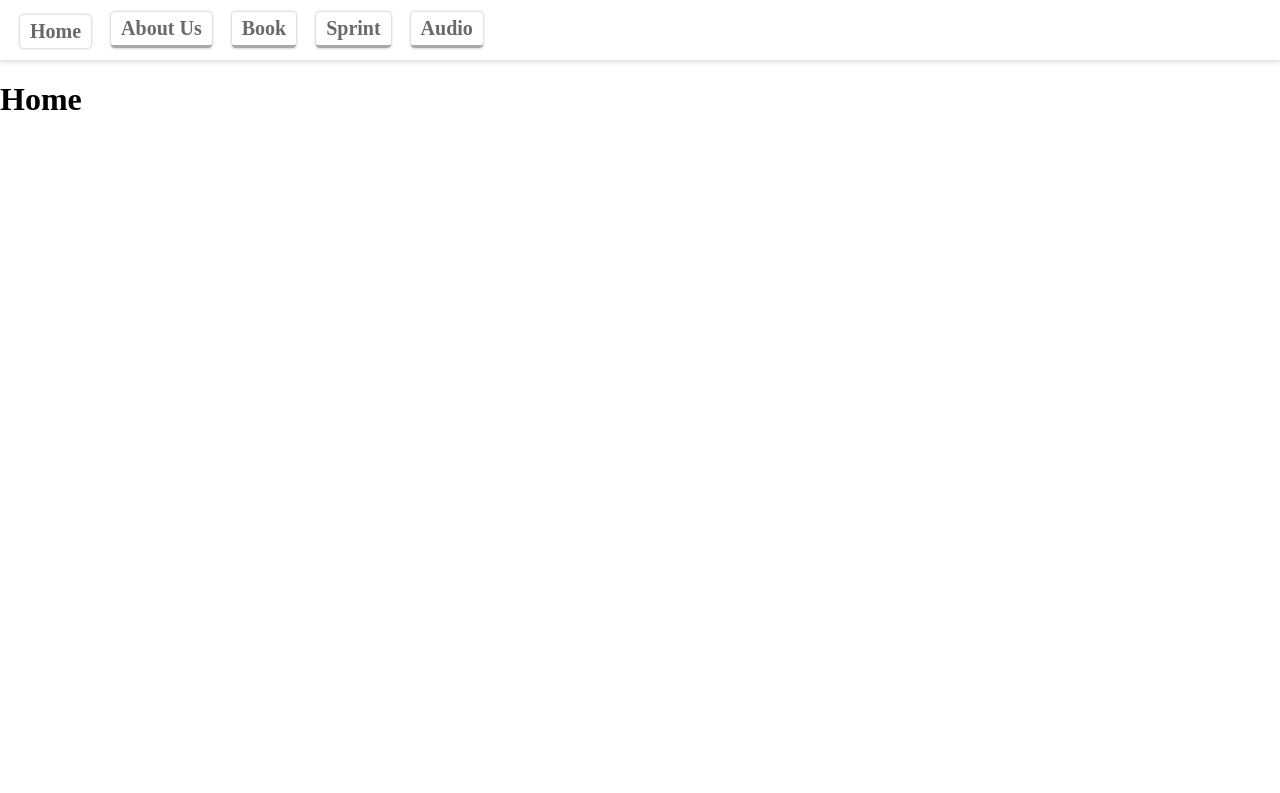
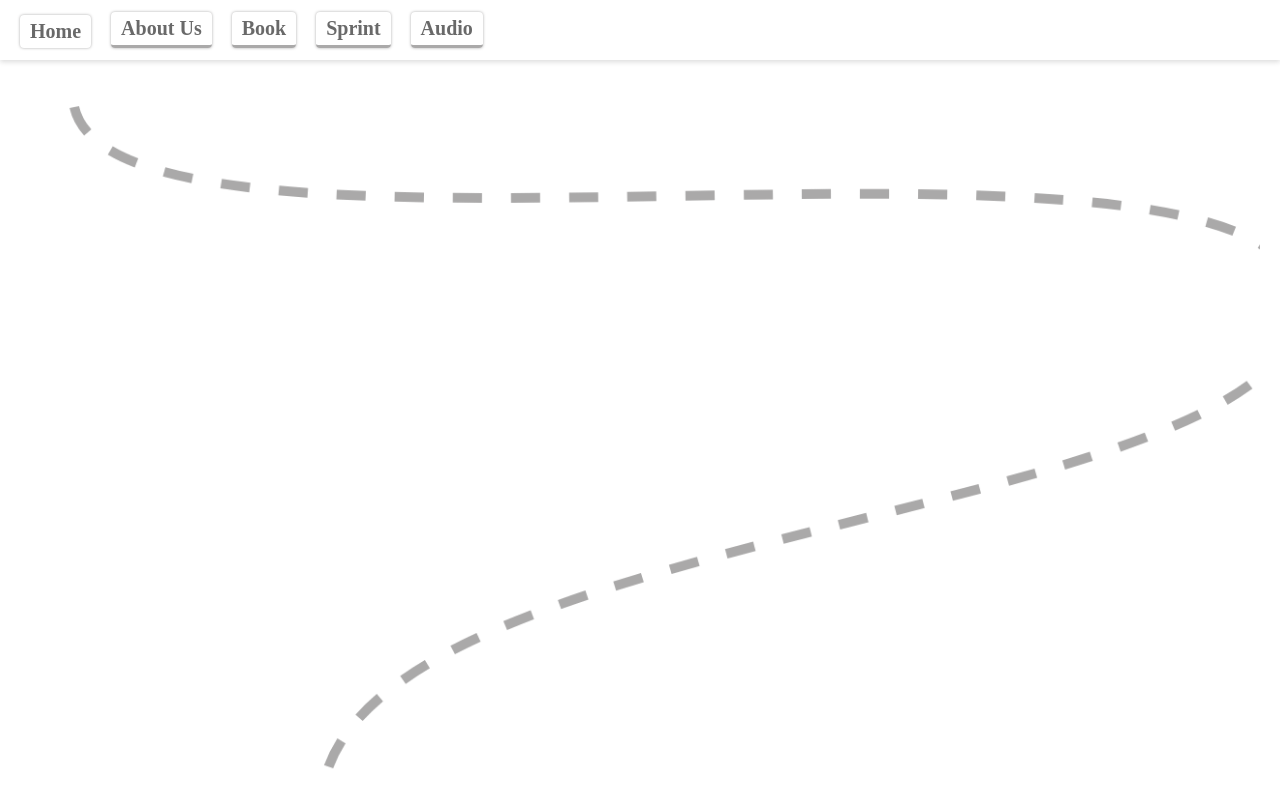
Before and after one commit to KateBlazhko/rslang, a website built with webpack: page static/src/index.html in a window 1280 px wide. Both pictures are taken after a click on the link "Home". Shown: the top 793 px of the page. Built offline with nearby package versions, Linux system fonts and the light colour scheme.

Commit message:
feat: add canvas

```diff
--- /dev/null
+++ b/static/src/components/home/homePage.ts
@@ -0,0 +1,35 @@
+import Control from "../common/control";
+
+class HomePage extends Control {
+  constructor(parentNode: HTMLElement | null) {
+    super(parentNode, 'div', 'home')
+
+    const canvas = new Control<HTMLCanvasElement>(this.node, 'canvas', 'home__canvas')
+
+    const ctx = canvas.node.getContext('2d');
+    if (ctx) {
+      this.drawWay(ctx)
+    }
+
+  }
+
+  private drawWay(ctx: CanvasRenderingContext2D) {
+    ctx.canvas.width  = this.node.clientWidth;
+    ctx.canvas.height = this.node.clientHeight;
+    const xoff = 0;
+    const yoff = 0
+
+    ctx.lineWidth = 10
+    ctx.strokeStyle = '#aaa9a9'
+    ctx.setLineDash([30, 30]);
+    ctx.beginPath();
+    ctx.moveTo(68 + xoff, 105 + yoff);
+    ctx.moveTo(56 + xoff, 28 + yoff);
+    ctx.bezierCurveTo(103.2 + xoff, 235.2 + yoff, 1293.6 + xoff, 0 + yoff, 1320 + xoff, 223.2 + yoff);
+    ctx.bezierCurveTo(1348.8 + xoff, 458.4 + yoff, 350.4 + xoff, 451.2 + yoff, 312 + xoff, 736.8 + yoff);
+    ctx.bezierCurveTo(276 + xoff, 1010.4 + yoff, 1130.4 + xoff, 919.2 + yoff, 1089.6 + xoff, 1156.8 + yoff);
+    ctx.stroke();
+  }
+}
+
+export default HomePage
--- a/static/src/components/router/Router.ts
+++ b/static/src/components/router/Router.ts
@@ -1,10 +1,11 @@
 import Signal from '../common/signal';
 import Control from '../common/control';
+import HomePage from '../home/homePage';
 
 class Router {
   private location: Location;
 
-  private currentPage: Control | null = null;
+  private currentPage: Control | HomePage | null = null;
 
   private container: Control;
 
@@ -31,7 +32,8 @@ class Router {
     switch (hash) {
       case 'home':
         this.onGoPage.emit(hash);
-        container.innerHTML = '<h1>Home</h1>';
+        container.innerHTML = '';
+        this.currentPage = new HomePage(container)
         break;
       case 'about':
         container.innerHTML = '<h1>About Us</h1>';
--- a/static/src/style/header.scss
+++ b/static/src/style/header.scss
@@ -17,14 +17,14 @@ header {
       text-decoration: none;
       font-size: 20px;
       font-weight: 700;
-      color: dimgrey;
+      color: #696969;
       display: flex;
       align-items: center;
       justify-content: center;
       box-shadow: 0 0 3px rgb(170, 169, 169);
       border-radius: 4px;
       padding: 5px 10px;
-      border-bottom: 3px solid rgb(170, 169, 169);
+      border-bottom: 3px solid #aaa9a9;
       transition: background-color .4s;
 
       &:hover {
--- /dev/null
+++ b/static/src/style/home.scss
@@ -0,0 +1,10 @@
+.home {
+  width: 100%;
+  height: 120rem;
+  padding: 2rem;
+
+  &__canvas {
+    width: 100%;
+    height: 100%;
+  }
+}
--- a/static/src/styles.scss
+++ b/static/src/styles.scss
@@ -1,9 +1,15 @@
 @import '~normalize.css';
-
+@import './style/home.scss';
 
 * {
   box-sizing: border-box;
   margin: 0;
   padding: 0;
 }
+
+html {
+  font-size: 10px;
+}
+
+
 // @import './assets/styles/';
```
